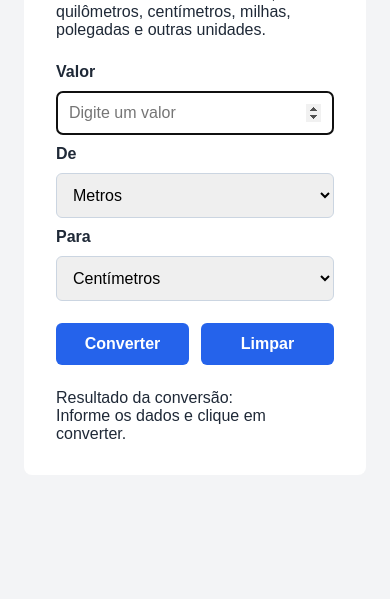
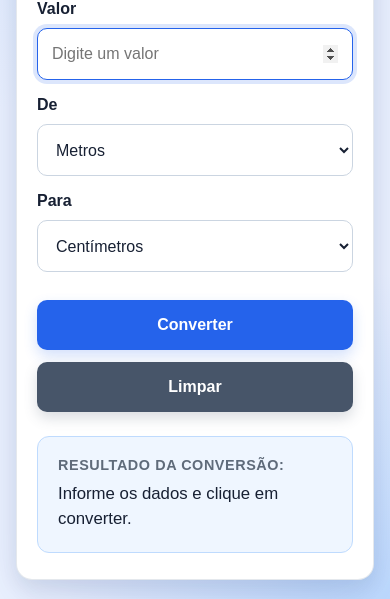
Before and after one commit to pedrolucasso832/conversor-unidades-comprimento, a plain HTML site: page index.html in a window 390 px wide. Shown: the part 245-844 px from the top of the page. Drawn offline with Linux system fonts and the light colour scheme.

Commit message:
💄 style: criar identidade visual responsiva

```diff
--- a/style.css
+++ b/style.css
@@ -1,3 +1,19 @@
+:root {
+  --primary: #2563eb;
+  --primary-dark: #1d4ed8;
+  --secondary: #475569;
+  --background: #eef4ff;
+  --surface: #ffffff;
+  --text: #172033;
+  --text-muted: #5f6b7a;
+  --border: #cbd5e1;
+  --success: #15803d;
+  --success-background: #f0fdf4;
+  --error: #dc2626;
+  --error-background: #fef2f2;
+  --focus: #60a5fa;
+}
+
 * {
   box-sizing: border-box;
 }
@@ -5,85 +21,227 @@
 body {
   min-height: 100vh;
   margin: 0;
-  padding: 24px;
+  padding: 32px 20px;
   display: flex;
   align-items: center;
   justify-content: center;
   font-family: Arial, Helvetica, sans-serif;
-  background-color: #f3f4f6;
-  color: #1f2937;
+  color: var(--text);
+  background:
+    radial-gradient(circle at top left, #dbeafe 0, transparent 38%),
+    radial-gradient(circle at bottom right, #bfdbfe 0, transparent 35%),
+    var(--background);
 }
 
-main {
+.card {
   width: 100%;
-  max-width: 520px;
-  padding: 32px;
-  background-color: #ffffff;
-  border-radius: 8px;
+  max-width: 620px;
+  padding: 40px;
+  background-color: var(--surface);
+  border: 1px solid rgba(148, 163, 184, 0.25);
+  border-radius: 20px;
+  box-shadow:
+    0 24px 60px rgba(30, 64, 175, 0.14),
+    0 8px 20px rgba(15, 23, 42, 0.08);
 }
 
-h1,
-h2 {
-  margin-top: 0;
+.header-form {
+  margin-bottom: 30px;
+}
+
+.header-form h1 {
+  margin: 0 0 10px;
+  color: #173b78;
+  font-size: clamp(1.8rem, 5vw, 2.5rem);
+  line-height: 1.1;
+}
+
+.header-form p {
+  margin: 0;
+  color: var(--text-muted);
+  font-size: 1rem;
+  line-height: 1.6;
 }
 
 form {
   display: flex;
   flex-direction: column;
   gap: 10px;
-  margin-top: 24px;
 }
 
 label {
-  font-weight: 600;
+  margin-top: 6px;
+  font-weight: 700;
 }
 
 input,
-select,
-button {
+select {
   width: 100%;
-  padding: 12px;
-  border: 1px solid #cbd5e1;
-  border-radius: 6px;
+  min-height: 52px;
+  padding: 12px 14px;
+  border: 1px solid var(--border);
+  border-radius: 10px;
+  background-color: #ffffff;
+  color: var(--text);
   font: inherit;
+  transition:
+    border-color 0.2s ease,
+    box-shadow 0.2s ease;
+}
+
+input:hover,
+select:hover {
+  border-color: #94a3b8;
+}
+
+input:focus,
+select:focus {
+  border-color: var(--primary);
+  outline: none;
+  box-shadow: 0 0 0 4px rgba(37, 99, 235, 0.16);
+}
+
+input[aria-invalid="true"] {
+  border-color: var(--error);
+}
+
+input[aria-invalid="true"]:focus {
+  box-shadow: 0 0 0 4px rgba(220, 38, 38, 0.14);
 }
 
 .actions {
-  display: flex;
+  display: grid;
+  grid-template-columns: 1fr 1fr;
   gap: 12px;
-  margin-top: 12px;
+  margin-top: 18px;
 }
 
 button {
+  min-height: 50px;
+  padding: 12px 20px;
   border: none;
-  background-color: #2563eb;
+  border-radius: 10px;
   color: #ffffff;
-  font-weight: 600;
+  background-color: var(--primary);
+  font: inherit;
+  font-weight: 700;
   cursor: pointer;
+  box-shadow: 0 6px 14px rgba(37, 99, 235, 0.2);
+  transition:
+    background-color 0.2s ease,
+    transform 0.2s ease,
+    box-shadow 0.2s ease;
 }
 
 button:hover {
-  background-color: #1d4ed8;
+  background-color: var(--primary-dark);
+  box-shadow: 0 8px 18px rgba(37, 99, 235, 0.28);
+  transform: translateY(-1px);
 }
 
-button[type="reset"] {
-  background-color: #64748b;
+button:active {
+  transform: translateY(0);
 }
 
-button[type="reset"]:hover {
-  background-color: #475569;
+button:focus-visible {
+  outline: 3px solid var(--focus);
+  outline-offset: 3px;
 }
 
-#result-area {
-  margin-top: 24px;
+#limpar {
+  background-color: var(--secondary);
+  box-shadow: 0 6px 14px rgba(71, 85, 105, 0.2);
+}
+
+#limpar:hover {
+  background-color: #334155;
+}
+
+#mensagem-erro {
+  margin: 14px 0 0;
+}
+
+#mensagem-erro:empty {
+  display: none;
 }
 
 .error {
-  color: #dc2626;
-  font-weight: 600;
+  padding: 12px 14px;
+  border-left: 4px solid var(--error);
+  border-radius: 8px;
+  color: var(--error);
+  background-color: var(--error-background);
+  font-weight: 700;
 }
-*{
-    margin: 0;
-    padding: 0;
-    box-sizing: border-boxs;
+
+.result-card {
+  margin-top: 24px;
+  padding: 20px;
+  border: 1px solid #bfdbfe;
+  border-radius: 12px;
+  background-color: #eff6ff;
+  transition:
+    border-color 0.2s ease,
+    background-color 0.2s ease;
 }
+
+.result-label {
+  display: block;
+  margin-bottom: 8px;
+  color: var(--text-muted);
+  font-size: 0.9rem;
+  font-weight: 700;
+  text-transform: uppercase;
+  letter-spacing: 0.04em;
+}
+
+.result-value {
+  margin: 0;
+  font-size: 1.05rem;
+  line-height: 1.5;
+}
+
+.result-card.estado-sucesso {
+  border-color: #86efac;
+  background-color: var(--success-background);
+}
+
+.result-card.estado-sucesso .result-value {
+  color: var(--success);
+  font-weight: 700;
+}
+
+.result-card.estado-erro {
+  border-color: #fca5a5;
+  background-color: var(--error-background);
+}
+
+.result-card.estado-erro .result-value {
+  color: var(--error);
+}
+
+@media (max-width: 600px) {
+  body {
+    padding: 16px;
+    align-items: flex-start;
+  }
+
+  .card {
+    margin-top: 16px;
+    padding: 26px 20px;
+    border-radius: 16px;
+  }
+
+  .actions {
+    grid-template-columns: 1fr;
+  }
+}
+
+@media (prefers-reduced-motion: reduce) {
+  input,
+  select,
+  button,
+  .result-card {
+    transition: none;
+  }
+}
```
